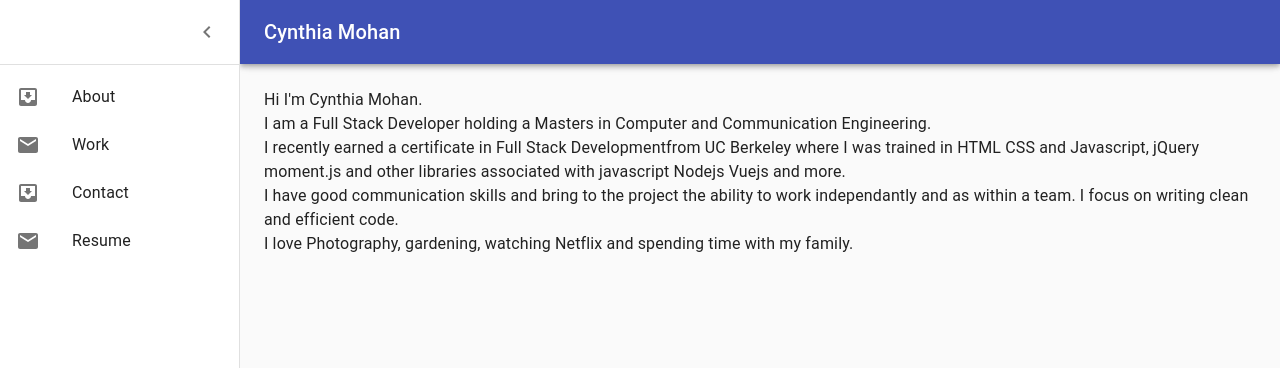
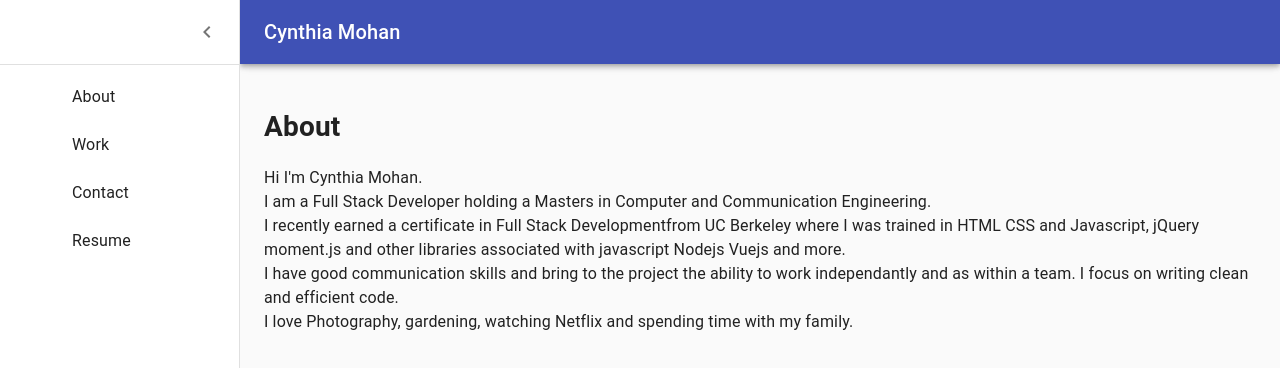
Before and after one commit to CynthiaMohan/cynthia-react-portfolio, a React (Create React App) app: page /about in a window 1280 px wide. Both pictures are taken after a click on the button "open drawer". Shown: the top 368 px of the page. Built offline with nearby package versions, Linux system fonts and the light colour scheme.

Commit message:
updated to Drawer

```diff
--- a/src/components/Drawer/index.js
+++ b/src/components/Drawer/index.js
@@ -1,4 +1,5 @@
 import React from 'react';
+import { Link } from 'react-router-dom';
 import clsx from 'clsx';
 import { makeStyles, useTheme } from '@material-ui/core/styles';
 import Drawer from '@material-ui/core/Drawer';
@@ -15,9 +16,9 @@ import ChevronRightIcon from '@material-ui/icons/ChevronRight';
 import ListItem from '@material-ui/core/ListItem';
 import ListItemIcon from '@material-ui/core/ListItemIcon';
 import ListItemText from '@material-ui/core/ListItemText';
-import InboxIcon from '@material-ui/icons/MoveToInbox';
+// import InboxIcon from '@material-ui/icons/MoveToInbox';
 import MailIcon from '@material-ui/icons/Mail';
-
+import AboutIcon from '@material-ui/icons/Info';
 const drawerWidth = 240;
 
 const useStyles = makeStyles((theme) => ({
@@ -77,11 +78,11 @@ const useStyles = makeStyles((theme) => ({
     },
 }));
 
-export default function PersistentDrawerLeft() {
+export default function PersistentDrawerLeft(props) {
     const classes = useStyles();
     const theme = useTheme();
     const [open, setOpen] = React.useState(false);
-
+    let Icon;
     const handleDrawerOpen = () => {
         setOpen(true);
     };
@@ -131,8 +132,12 @@ export default function PersistentDrawerLeft() {
                 <Divider />
                 <List>
                     {['About', 'Work', 'Contact', 'Resume'].map((text, index) => (
-                        <ListItem button key={text}>
-                            <ListItemIcon>{index % 2 === 0 ? <InboxIcon /> : <MailIcon />}</ListItemIcon>
+                        <ListItem
+                            component={Link}
+                            to={text}
+                            button key={text}
+                        >
+                            <ListItemIcon></ListItemIcon>
                             <ListItemText primary={text} />
                         </ListItem>
                     ))}
@@ -145,14 +150,7 @@ export default function PersistentDrawerLeft() {
                 })}
             >
                 <div className={classes.drawerHeader} />
-                <Typography paragraph>
-                    Hi I'm Cynthia Mohan.<br />
-                    I am a Full Stack Developer holding a Masters in Computer and Communication Engineering.<br />
-                    I recently earned a certificate in Full Stack Developmentfrom UC Berkeley where I was trained in HTML CSS and Javascript, jQuery moment.js and other libraries associated with javascript Nodejs Vuejs and more.<br />
-                    I have good communication skills and bring to the project the ability to work independantly and as within a team. I focus on writing clean and efficient code.<br />
-                    I love Photography, gardening, watching Netflix and spending time with my family.
-                </Typography>
-
+                {props.children}
             </main>
         </div>
     );
```
